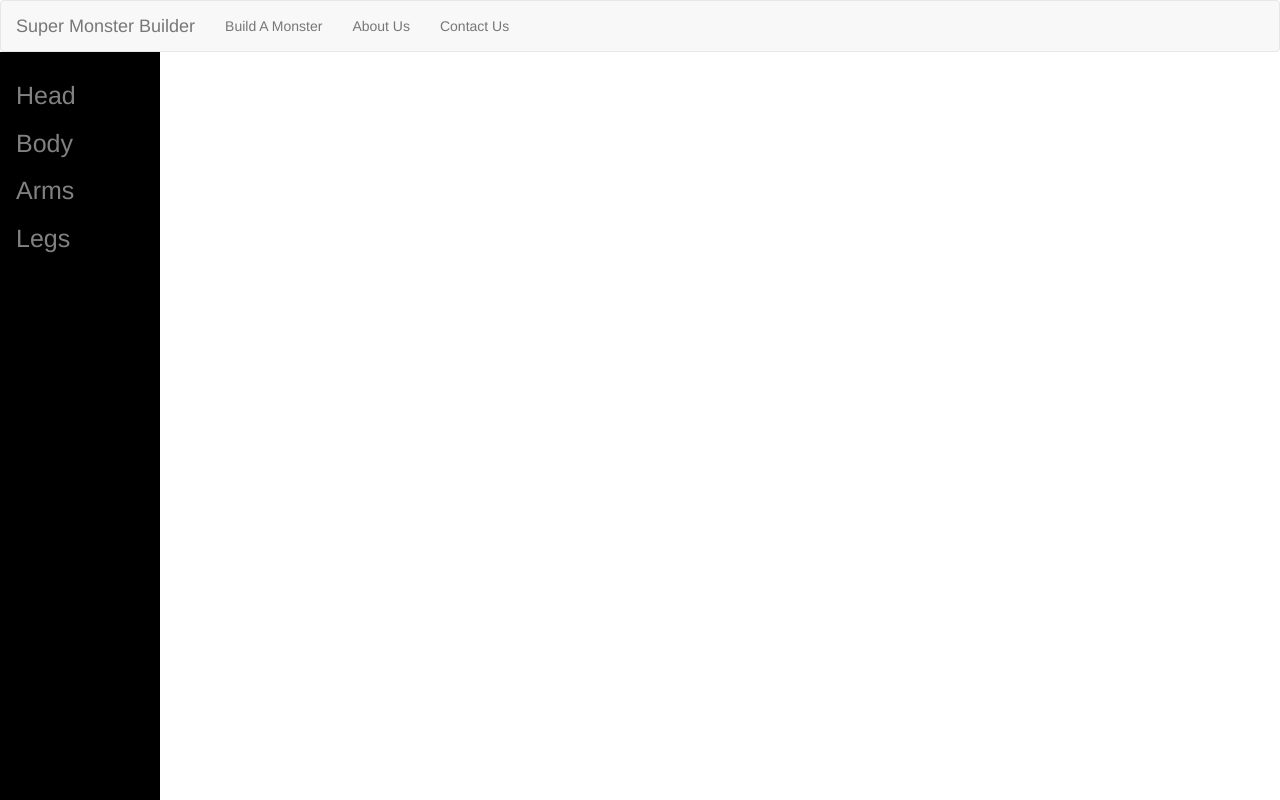
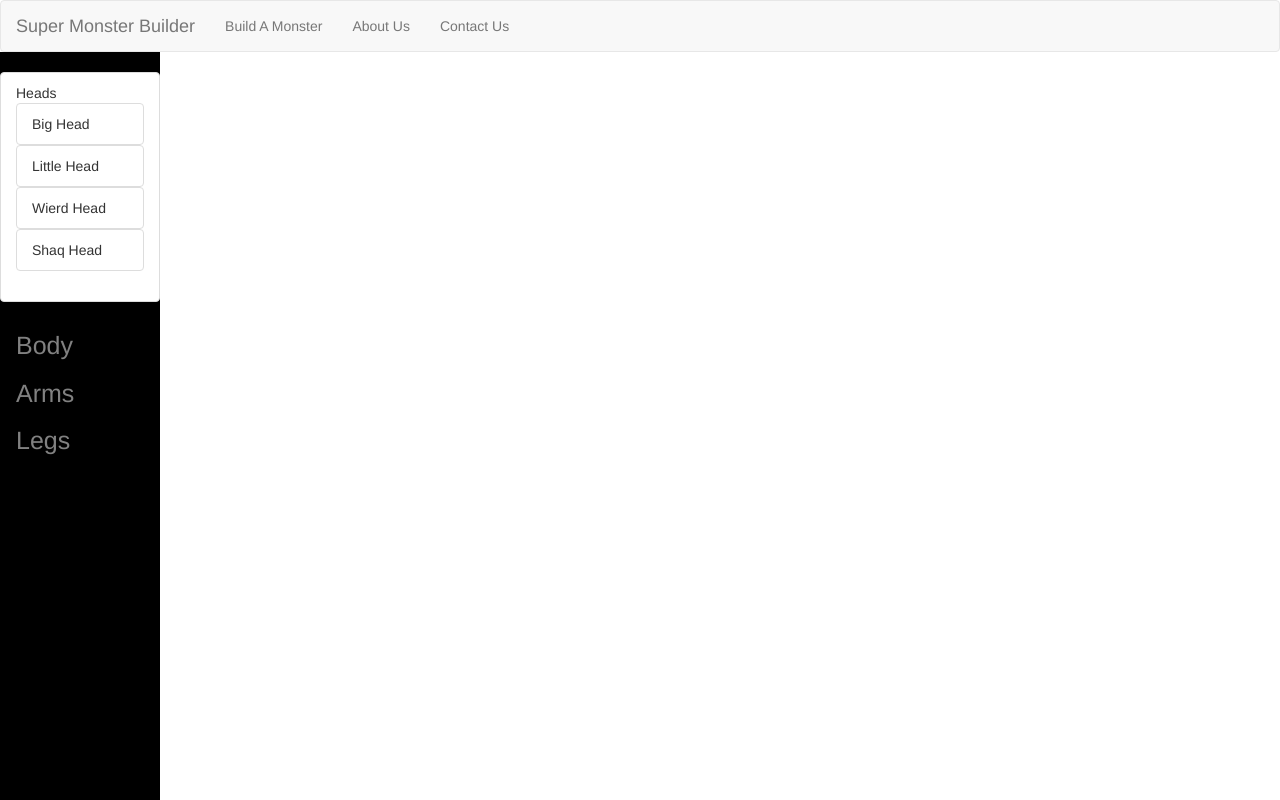
Before and after one commit to jocelynsaysrawr/angular-monster-builder, an Angular app: page / in a window 1280 px wide. Built offline with nearby package versions, Linux system fonts and the light colour scheme.

Commit message:
added head service and displayed it in the list

```diff
--- a/src/app/app.component.html
+++ b/src/app/app.component.html
@@ -1,9 +1,9 @@
 <div class="header">
-  <app-header>
-  </app-header>
+    <app-header>
+    </app-header>
 </div>
 <div class="container">
 
-  <app-navigation></app-navigation>
+    <app-navigation></app-navigation>
 
 </div>
--- /dev/null
+++ b/src/app/head.service.ts
@@ -0,0 +1,40 @@
+import { Injectable } from "@angular/core";
+
+@Injectable()
+export class HeadService {
+  constructor() {}
+  allHeads = [
+    {
+      name: "Big Head",
+      url: "https://thumbs.dreamstime.com/b/big-head-34-2530121.jpg",
+      hp: 7,
+      attack: 7,
+      defence: 7
+    },
+    {
+      name: "Little Head",
+      url: "https://i.ytimg.com/vi/rEWe7hQXBv8/maxresdefault.jpg",
+      hp: 3,
+      attack: 3,
+      defence: 2
+    },
+    {
+      name: "Wierd Head",
+      url: "https://www.askideas.com/media/17/Funny-Weird-Head-Mask-Image.jpg",
+      hp: 9,
+      attack: 9,
+      defence: 9
+    },
+    {
+      name: "Shaq Head",
+      url:
+        "https://www.celebrity-cutouts.co.uk/wp-content/uploads/2017/02/shaquille-oneal-celebrity-mask.jpg",
+      hp: 7,
+      attack: 7,
+      defence: 7
+    }
+  ];
+  // getHeadNames() {
+  //   return this.allHeads.map(e => e.name);
+  // }
+}
--- /dev/null
+++ b/src/app/navigation/heads/big-head/big-head.component.html
@@ -0,0 +1,3 @@
+<p>
+  big-head works!
+</p>
--- a/src/app/navigation/heads/heads.component.html
+++ b/src/app/navigation/heads/heads.component.html
@@ -1,3 +1,11 @@
-<div *ngFor='let head of allHeads'>
-  <li>{{head}}</li>
-</div>
+<ul class="list-group">
+  <li class="list-group-item list-group-item-primary">
+    Heads
+    <ul class='list-group'>
+      <div *ngFor='let myhead of allHeads'>
+        <li class="list-group-item list-group-item-secondary">{{myhead.name}}</li>
+      </div>
+    </ul>
+  </li>
+
+</ul>
--- a/src/app/navigation/heads/heads.component.ts
+++ b/src/app/navigation/heads/heads.component.ts
@@ -1,16 +1,17 @@
-import { Component, OnInit } from '@angular/core';
+import { Component, OnInit } from "@angular/core";
+import { HeadService } from "../../head.service";
 
 @Component({
-  selector: 'app-heads',
-  templateUrl: './heads.component.html',
-  styleUrls: ['./heads.component.scss']
+  selector: "app-heads",
+  templateUrl: "./heads.component.html",
+  styleUrls: ["./heads.component.scss"]
 })
 export class HeadsComponent implements OnInit {
-  allHeads = ['Big Head', 'Small Head', 'Little Head', 'Fat Head'];
+  allHeads: Array<Object>;
 
-  constructor() { }
-
-  ngOnInit() {
+  constructor(public headservice: HeadService) {
+    this.allHeads = headservice.allHeads;
   }
 
+  ngOnInit() {}
 }
--- a/src/app/navigation/navigation.component.html
+++ b/src/app/navigation/navigation.component.html
@@ -8,7 +8,7 @@
 </div> -->
 
 <div class="sidenav">
-  <a href="#">Head</a>
+  <app-heads></app-heads>
   <a href="#">Body</a>
   <a href="#">Arms</a>
   <a href="#">Legs</a>
```
Also changed, not shown: src/app/app.module.ts (+14 -17 lines), src/app/navigation/heads/big-head/big-head.component.ts (added, +15 -0 lines), src/app/navigation/heads/big-head/big-head.component.scss (added), 2 other files (tests, documents, lock files or other folders).
